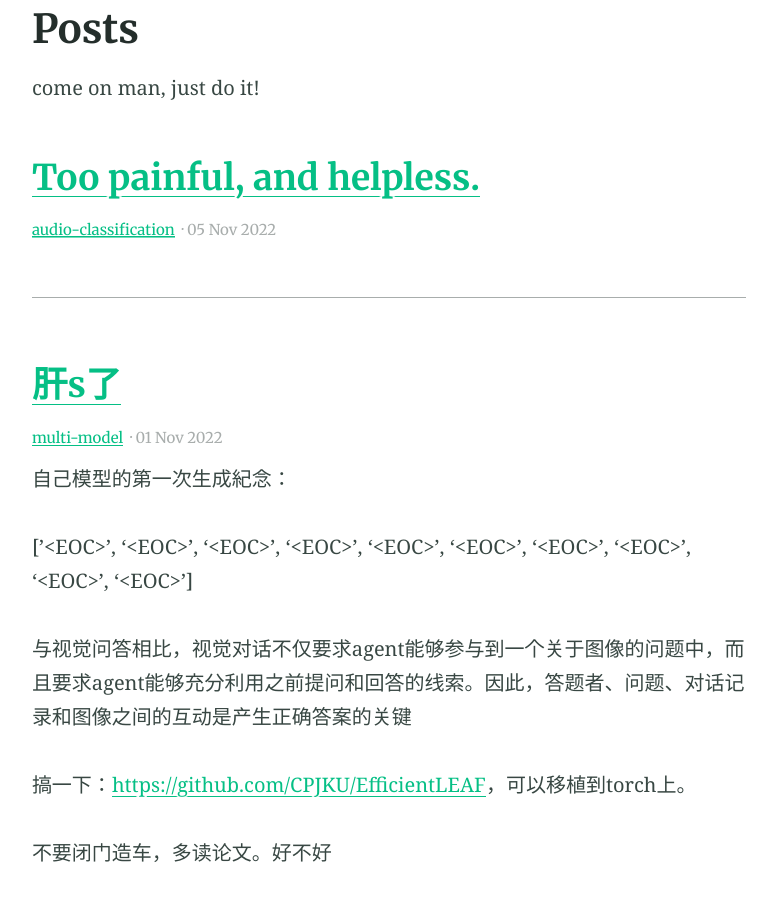
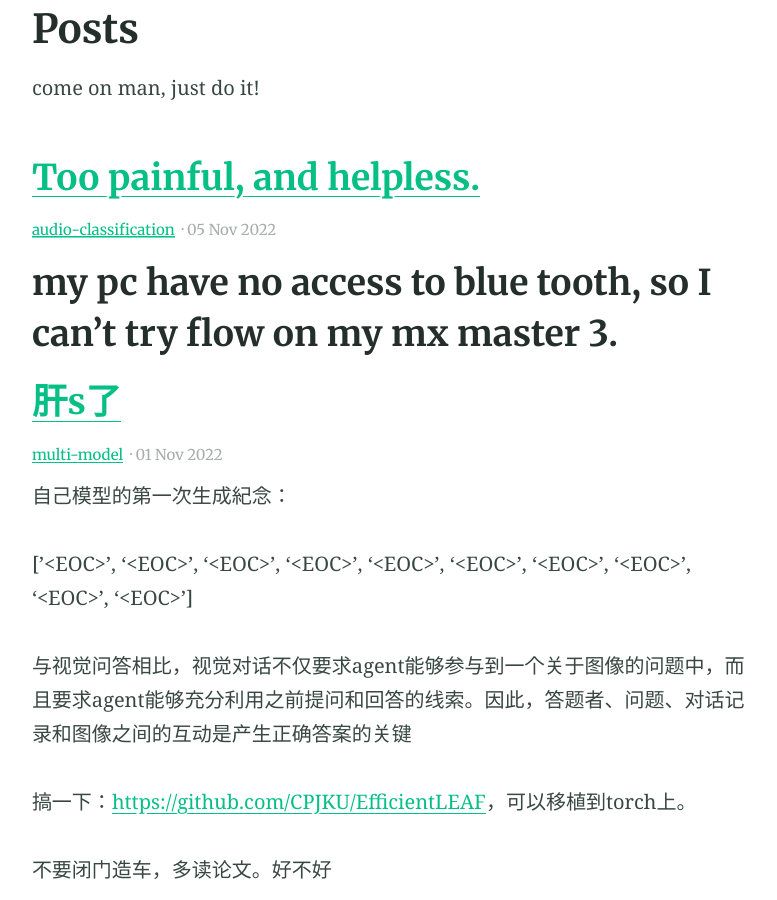
Before and after one commit to lizeyujack/lizeyujack.github.io, a Jekyll site: the page built from blog/index.html, in a window 1280 px wide and 900 px high, scrolled down 457 px. Shown: the whole window, without its empty margins (251-1028 px from the left). Built offline with Jekyll 4.4.1, drawn with Linux system fonts in a browser that asks for light colours; the list of posts is cut into pages by our own code.

Commit message:
Update 2022-11-5-30.md

```diff
--- a/_posts/2022-11-5-30.md
+++ b/_posts/2022-11-5-30.md
@@ -6,7 +6,7 @@ feature_image: "![image](https://user-images.githubusercontent.com/53364734/1990
 "
 
 ---
-
+my pc have no access to blue tooth, so I can't try flow on my mx master 3.
 ---
 
 <!-- more -->
@@ -15,4 +15,4 @@ feature_image: "![image](https://user-images.githubusercontent.com/53364734/1990
 
 I've decided to make some contributions on underwater sound experiment. Because I have to be obedience to my teacher.
 
-Thanks god, I am still alive. Just struggle getting away from the spread blood desease.
+Thanks god, I am still alive. Just struggling to get away from the blooding desease.
```
